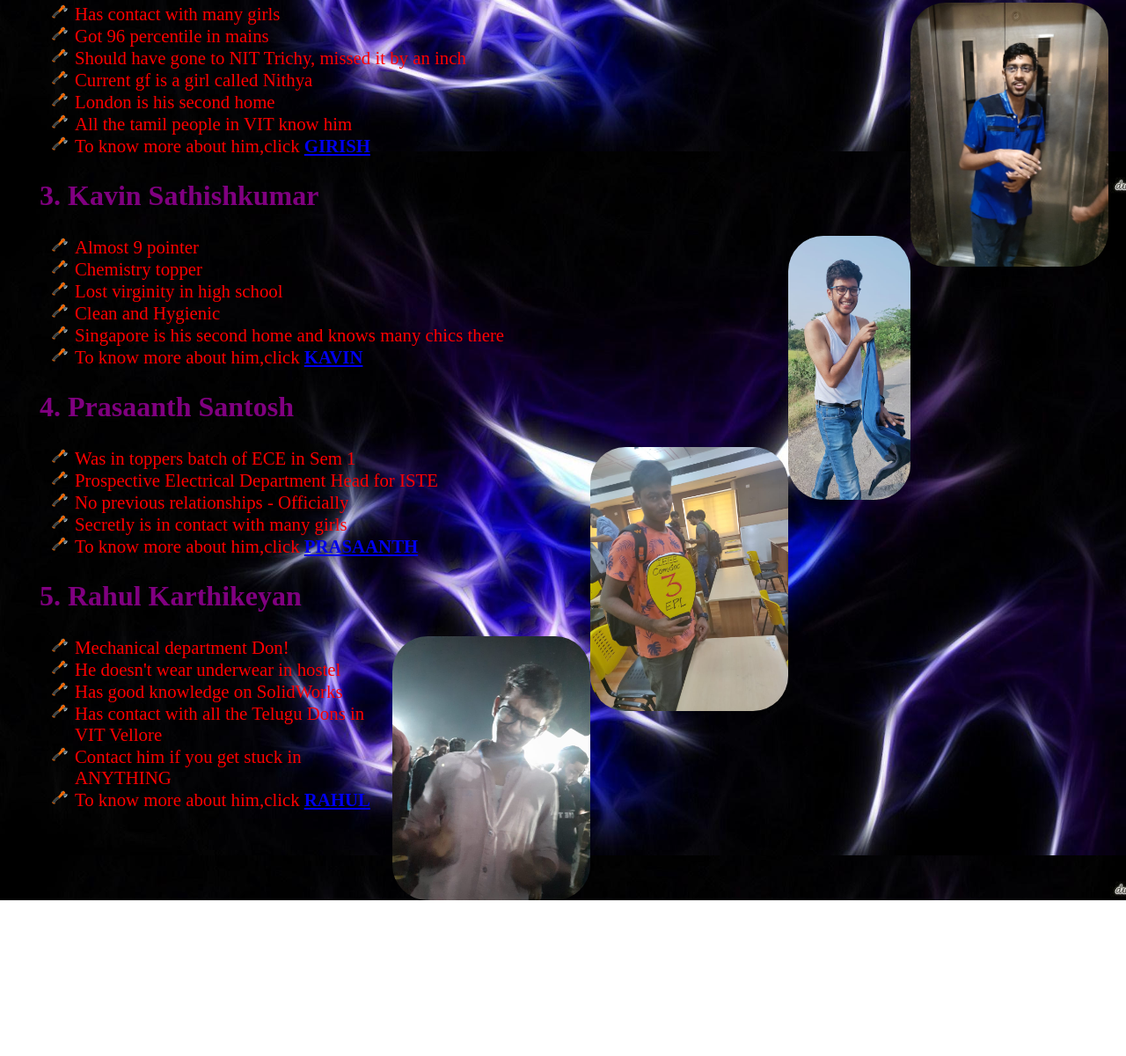
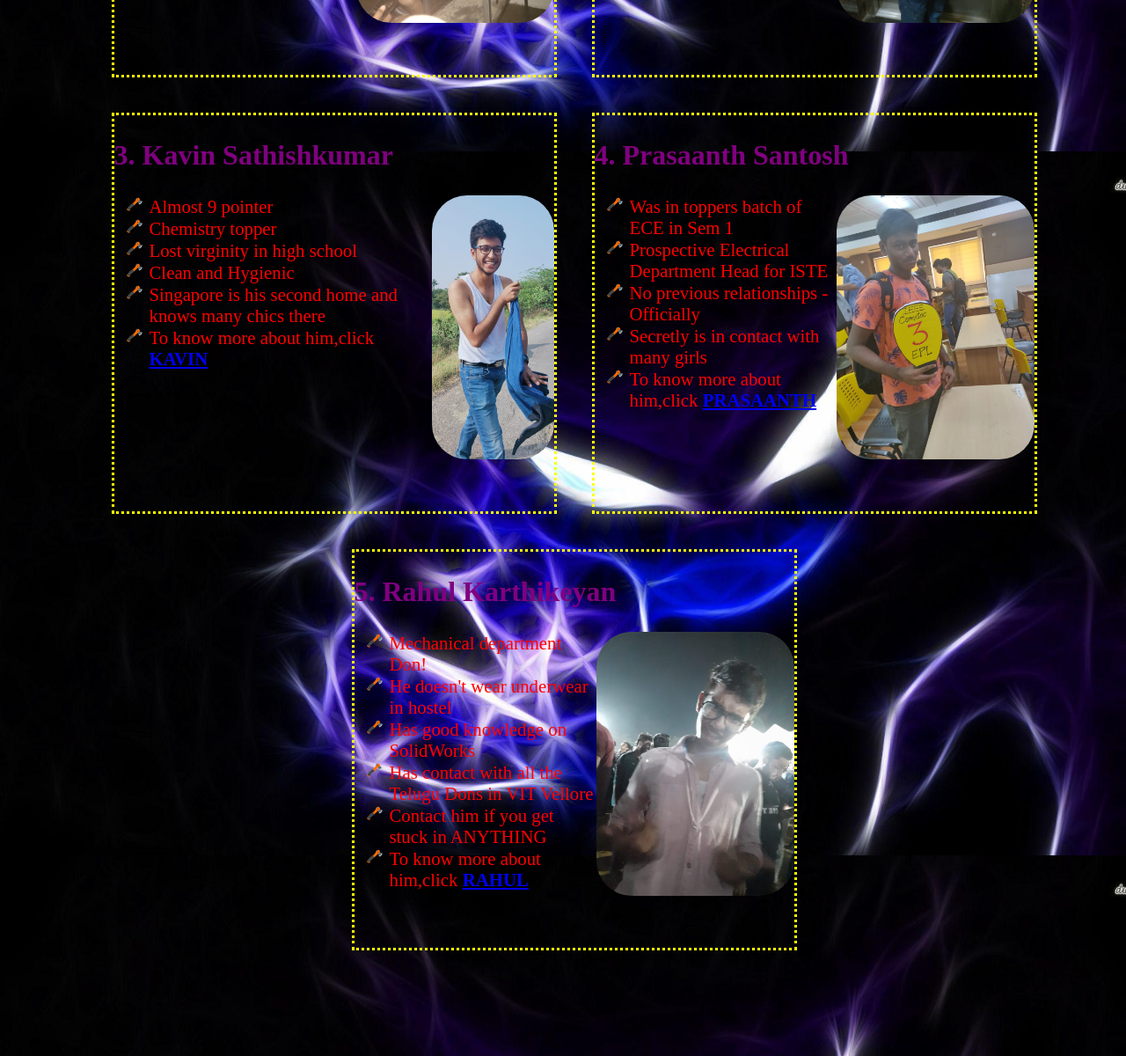
Before and after one commit to temp-testing-account/NotFantasticFive, a plain HTML site: page index.html in a window 1280 px wide. Shown: the part 628-1828 px from the top of the page at 88% size. Before the commit the page ends 1651 px from the top, so only its background shows below. Drawn offline with Linux system fonts and the light colour scheme.

Commit message:
Update index.html

```diff
--- a/index.html
+++ b/index.html
@@ -10,8 +10,8 @@
 		<h1>THE FANTASTIC FIVE</h1>
 
 		<p>This is an introduction of the people to watchout for in VIT, because some of them are soo big Dons that you would have to be a donkey to ignore them.</p>
-
 		<div class="box1">
+			<div class="box">
 				<h2>1. Abdul Majed</h2>
 				<img class ="right" src="abdul.jpeg" height=300 />
 				<ul>
@@ -21,7 +21,7 @@
 					<li>To know more about him, click <a href="https://temp69account.github.io/abdul/"><strong class="abdul">ABDUL MAJED</strong></a>
 				</ul>
 			</div>
-		<div class="box2">
+			<div class="box">
 				<h2>2. Girish Balaji</h2>
 				<img class ="right"  src="girish.jpeg" height=300 />
 				<ul>
@@ -34,7 +34,7 @@
 					<li>To know more about him,click <a href="https://temp69account.github.io/girish/"><strong class="girish">GIRISH</strong></a></li>
 				</ul>
 			</div>
-		<div class="box3">
+			<div class="box">
 				<h2>3. Kavin Sathishkumar</h2>
 				<img class ="right" src="kavin.jpeg" height=300 />
 				<ul>
@@ -46,7 +46,7 @@
 					<li>To know more about him,click <a href="https://temp69account.github.io/kavin/"><strong class="kavin">KAVIN</strong></a></li>
 				</ul>
 			</div>
-		<div class="box4">
+			<div class="box">
 				<h2>4. Prasaanth Santosh</h2>
 				<img class ="right" src="prasaanth.jpeg" height=300 />
 				<ul>
@@ -57,9 +57,9 @@
 					<li>To know more about him,click <a href="https://temp69account.github.io/prasaanth/"><strong class="prasaanth">PRASAANTH</strong></a></li>
 				</ul>
 			</div>
-		<div class="box5">
+			<div class="box">
 				<h2>5. Rahul Karthikeyan</h2>
-			<img class ="img" src="rahul.jpeg" height=300 />
+				<img class ="right" src="rahul.jpeg" height=300 />
 				<ul>
 					<li>Mechanical department Don!</li>
 					<li>He doesn't wear underwear in hostel</li>
@@ -69,5 +69,6 @@
 					<li>To know more about him,click <a href="https://temp69account.github.io/rahul/"><strong class="rahul">RAHUL</strong></a></li>
 				</ul>
 			</div>
+		</div>
 	</body>
 </html>
```
Lines whose indentation alone changed are shown as unchanged.
